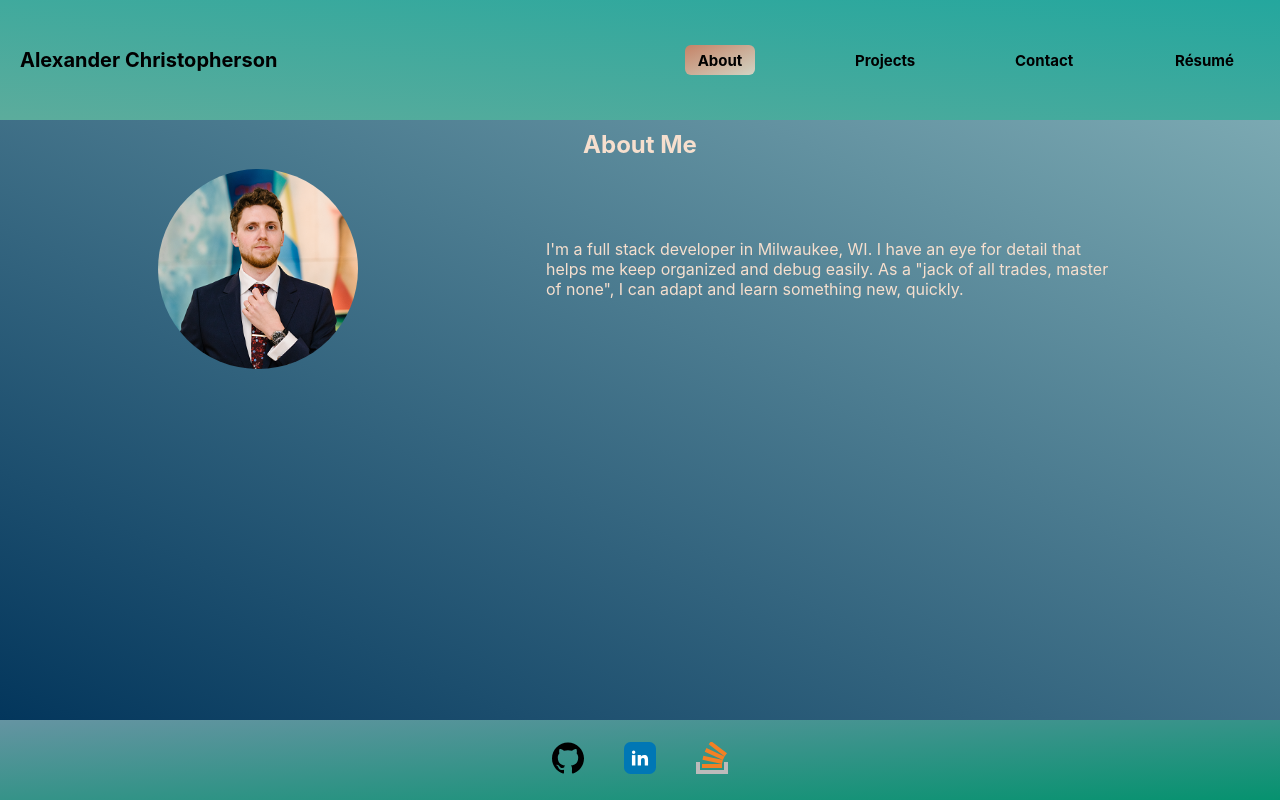
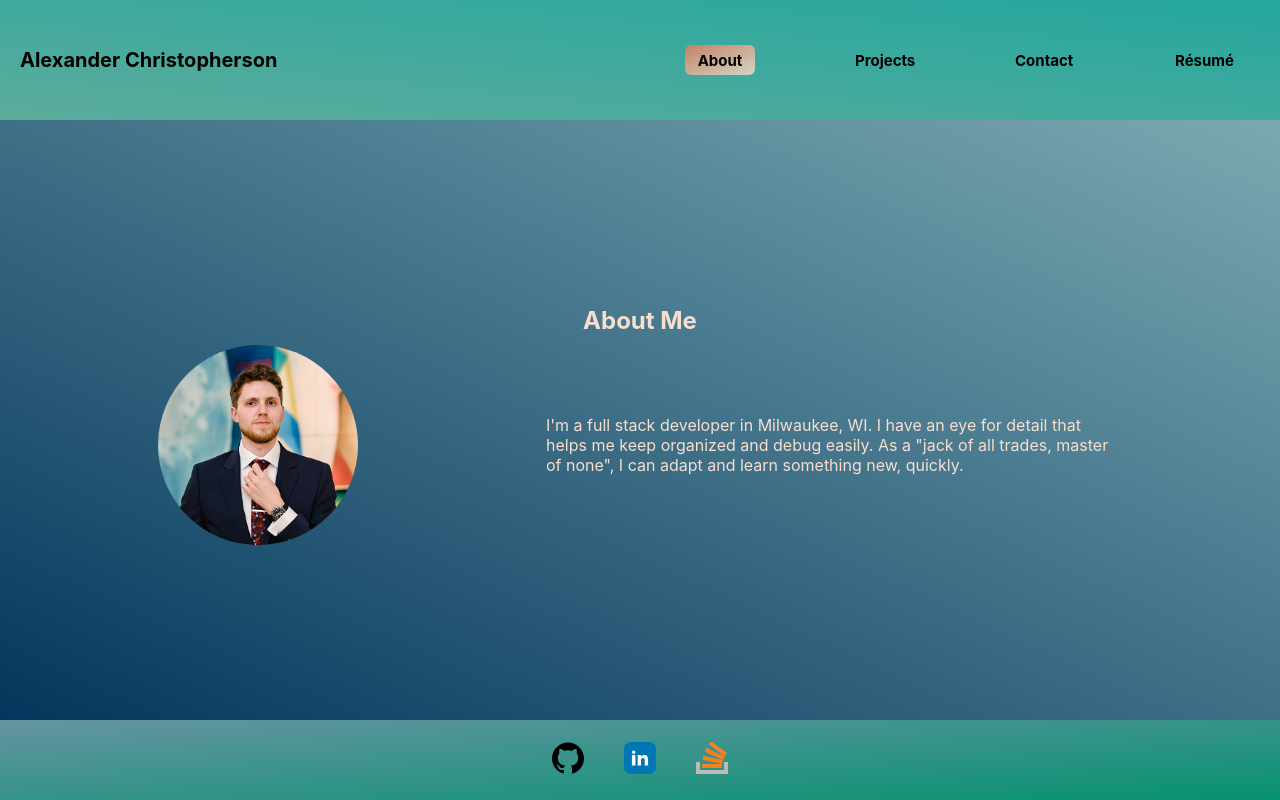
Before and after one commit to albenchris/alexander-christopherson-portfolio, a React (Create React App) app: page / in a window 1280 px wide. Built offline with nearby package versions, Linux system fonts and the light colour scheme.

Commit message:
centering the page

```diff
--- a/src/index.css
+++ b/src/index.css
@@ -36,7 +36,7 @@
   min-height: 75vh;
   display: flex;
   flex-direction: column;
-  justify-content: flex-start;
+  justify-content: center;
   align-items: center;
   background: linear-gradient(
     to left bottom,
```
Also changed, not shown: public/index.html (+0 -23 lines).
